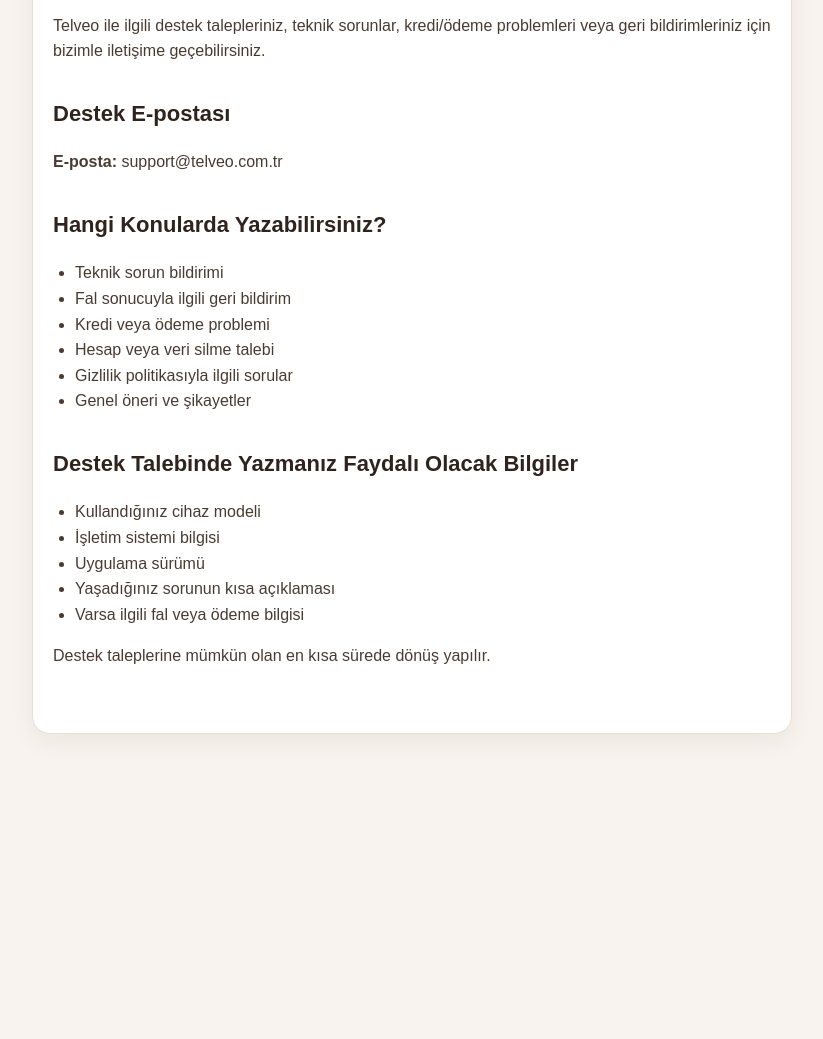
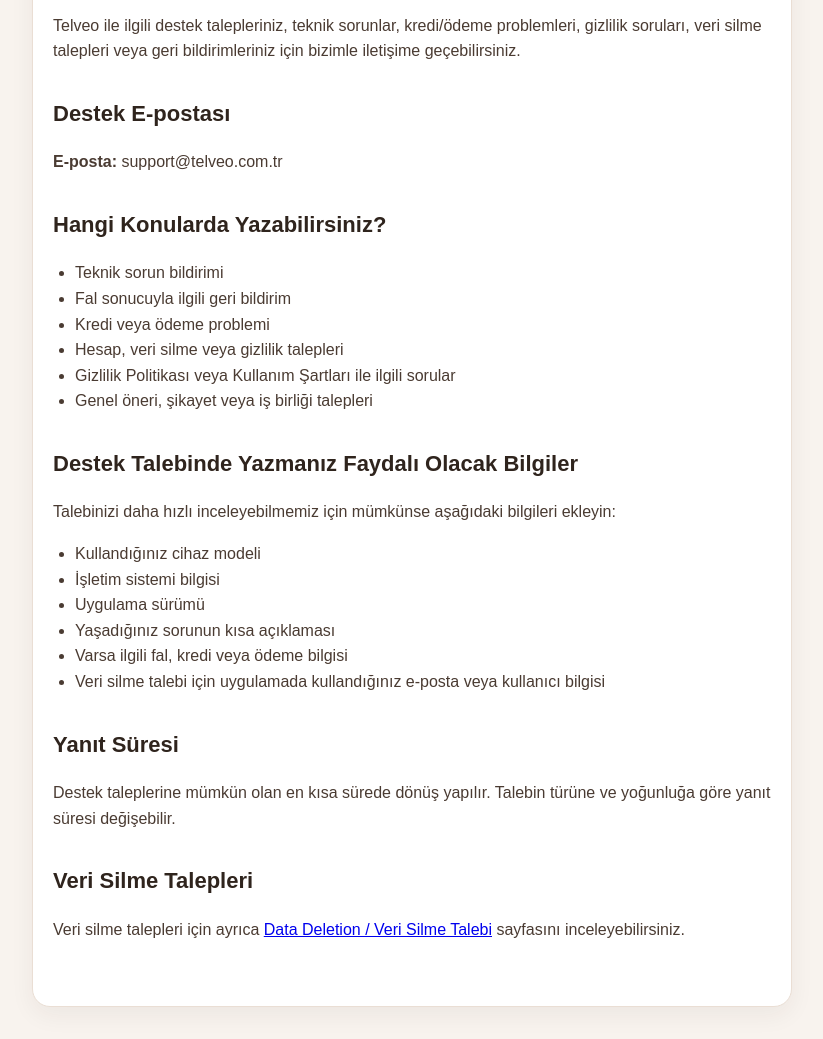
Before and after one commit to telveo/telveo-site, a plain HTML site: page support.html in a window 1280 px wide. Shown: the part 211-1250 px from the top of the page, without its empty margins (228-1051 px from the left). Before the commit the page ends 977 px from the top, so only its background shows below. Drawn offline with Linux system fonts and the light colour scheme.

Commit message:
Update support.html

```diff
--- a/support.html
+++ b/support.html
@@ -4,6 +4,7 @@
   <meta charset="UTF-8" />
   <meta name="viewport" content="width=device-width, initial-scale=1.0" />
   <title>Support - Telveo</title>
+  <meta name="description" content="Support and contact information for Telveo mobile application." />
   <link rel="stylesheet" href="style.css" />
 </head>
 <body>
@@ -13,8 +14,8 @@
     <h1>Support / İletişim</h1>
 
     <p>
-      Telveo ile ilgili destek talepleriniz, teknik sorunlar, kredi/ödeme problemleri veya geri bildirimleriniz için
-      bizimle iletişime geçebilirsiniz.
+      Telveo ile ilgili destek talepleriniz, teknik sorunlar, kredi/ödeme problemleri,
+      gizlilik soruları, veri silme talepleri veya geri bildirimleriniz için bizimle iletişime geçebilirsiniz.
     </p>
 
     <h2>Destek E-postası</h2>
@@ -27,22 +28,35 @@
       <li>Teknik sorun bildirimi</li>
       <li>Fal sonucuyla ilgili geri bildirim</li>
       <li>Kredi veya ödeme problemi</li>
-      <li>Hesap veya veri silme talebi</li>
-      <li>Gizlilik politikasıyla ilgili sorular</li>
-      <li>Genel öneri ve şikayetler</li>
+      <li>Hesap, veri silme veya gizlilik talepleri</li>
+      <li>Gizlilik Politikası veya Kullanım Şartları ile ilgili sorular</li>
+      <li>Genel öneri, şikayet veya iş birliği talepleri</li>
     </ul>
 
     <h2>Destek Talebinde Yazmanız Faydalı Olacak Bilgiler</h2>
+    <p>
+      Talebinizi daha hızlı inceleyebilmemiz için mümkünse aşağıdaki bilgileri ekleyin:
+    </p>
     <ul>
       <li>Kullandığınız cihaz modeli</li>
       <li>İşletim sistemi bilgisi</li>
       <li>Uygulama sürümü</li>
       <li>Yaşadığınız sorunun kısa açıklaması</li>
-      <li>Varsa ilgili fal veya ödeme bilgisi</li>
+      <li>Varsa ilgili fal, kredi veya ödeme bilgisi</li>
+      <li>Veri silme talebi için uygulamada kullandığınız e-posta veya kullanıcı bilgisi</li>
     </ul>
 
+    <h2>Yanıt Süresi</h2>
     <p>
       Destek taleplerine mümkün olan en kısa sürede dönüş yapılır.
+      Talebin türüne ve yoğunluğa göre yanıt süresi değişebilir.
+    </p>
+
+    <h2>Veri Silme Talepleri</h2>
+    <p>
+      Veri silme talepleri için ayrıca
+      <a href="delete-data.html">Data Deletion / Veri Silme Talebi</a>
+      sayfasını inceleyebilirsiniz.
     </p>
   </main>
 </body>
```
